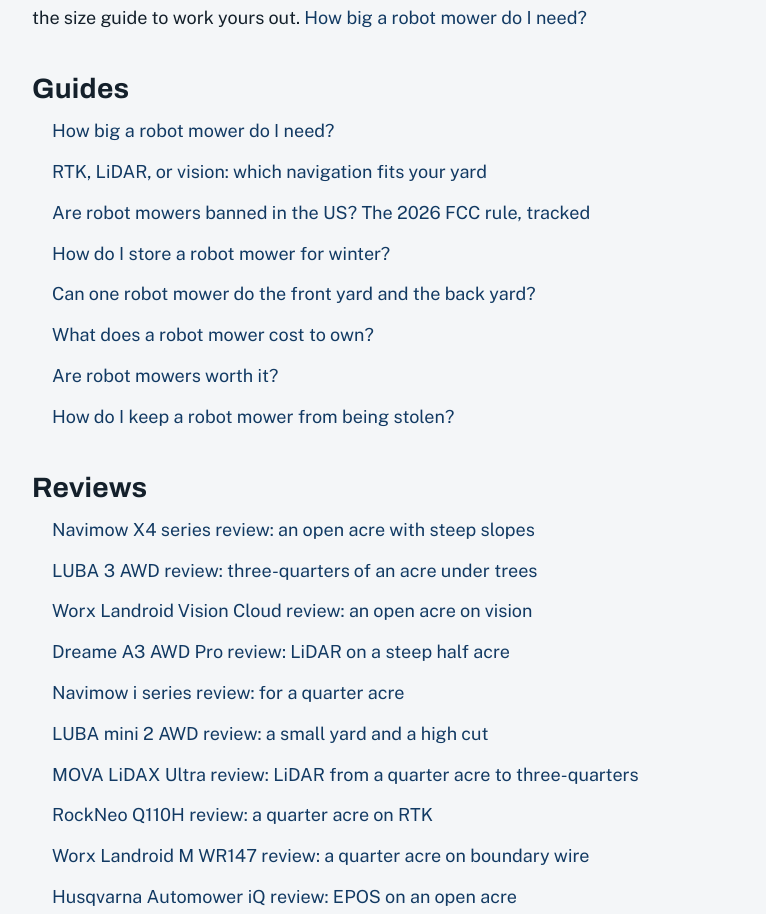
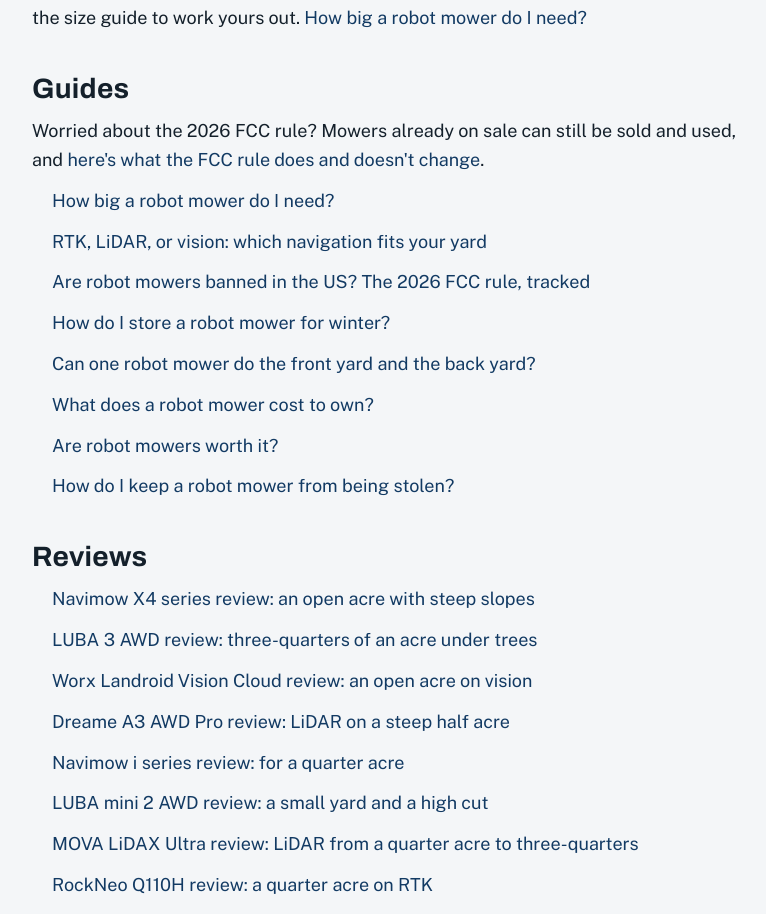
Before and after one commit to aipagesnow/robotmowguide, a Next.js app: page / in a window 1280 px wide. Shown: the part 9510-10424 px from the top of the page, without its empty margins (48-814 px from the left). Built offline with nearby package versions, Linux system fonts and the light colour scheme; no server answers.

Commit message:
SEO pulse 19 Oct 2026: FCC guide answer-first block, links from home and related guides (preview only)

```diff
--- a/app/guides/are-robot-mowers-worth-it/page.tsx
+++ b/app/guides/are-robot-mowers-worth-it/page.tsx
@@ -130,6 +130,7 @@
         links={[
           { href: "/guides/how-big-a-robot-mower-do-i-need", label: "How big a robot mower do I need?" },
           { href: "/guides/robot-mower-cost-to-own", label: "What does a robot mower cost to own?" },
+          { href: "/guides/fcc-robot-mower-ban", label: "Are robot mowers banned in the US? The 2026 FCC rule" },
           { href: "/guides/robot-mower-front-and-back-yard", label: "Front yard and back yard" },
           { href: "/best", label: "Best robot lawn mowers for US yards" },
           { href: "/reviews/segway-navimow-x4", label: "Navimow X4 review" },
--- a/app/guides/fcc-robot-mower-ban/page.tsx
+++ b/app/guides/fcc-robot-mower-ban/page.tsx
@@ -53,8 +53,10 @@
       factCheck={FACT}
     >
       <p className="measure">
-        No. If your robot mower is already on sale, it can still be sold and used. The July 2026 FCC rule only affects new
-        models that haven't been authorized yet.
+        Short answer: no. If a robot mower model was already FCC-authorized before the July 28, 2026 rule, it can still
+        be imported, sold and used, and the one in your yard may keep getting security and compatibility updates at least
+        until January 1, 2029. The rule only stops new models that haven't been authorized yet, unless they get a
+        Conditional Approval.
       </p>
       <p className="measure">
         If you're buying a mower now, these current models have a confirmed amazon.com listing.
--- a/app/guides/robot-mower-cost-to-own/page.tsx
+++ b/app/guides/robot-mower-cost-to-own/page.tsx
@@ -172,6 +172,7 @@
       <Related
         links={[
           { href: "/guides/are-robot-mowers-worth-it", label: "Are robot mowers worth it?" },
+          { href: "/guides/fcc-robot-mower-ban", label: "Are robot mowers banned in the US? The 2026 FCC rule" },
           { href: "/reviews/segway-navimow-x4", label: "Navimow X4 review" },
           { href: "/reviews/worx-landroid-vision-cloud", label: "Worx Landroid Vision Cloud review" },
           { href: "/guides/robot-mower-theft-protection", label: "Robot mower theft protection" },
--- a/app/page.tsx
+++ b/app/page.tsx
@@ -199,6 +199,10 @@
         </section>
         <section>
           <h2>Guides</h2>
+          <p className="measure">
+            Worried about the 2026 FCC rule? Mowers already on sale can still be sold and used, and{" "}
+            <Link href="/guides/fcc-robot-mower-ban">here's what the FCC rule does and doesn't change</Link>.
+          </p>
           <ul className="grid gap-3 pl-5">
             <li>
               <Link href="/guides/how-big-a-robot-mower-do-i-need">How big a robot mower do I need?</Link>
```
